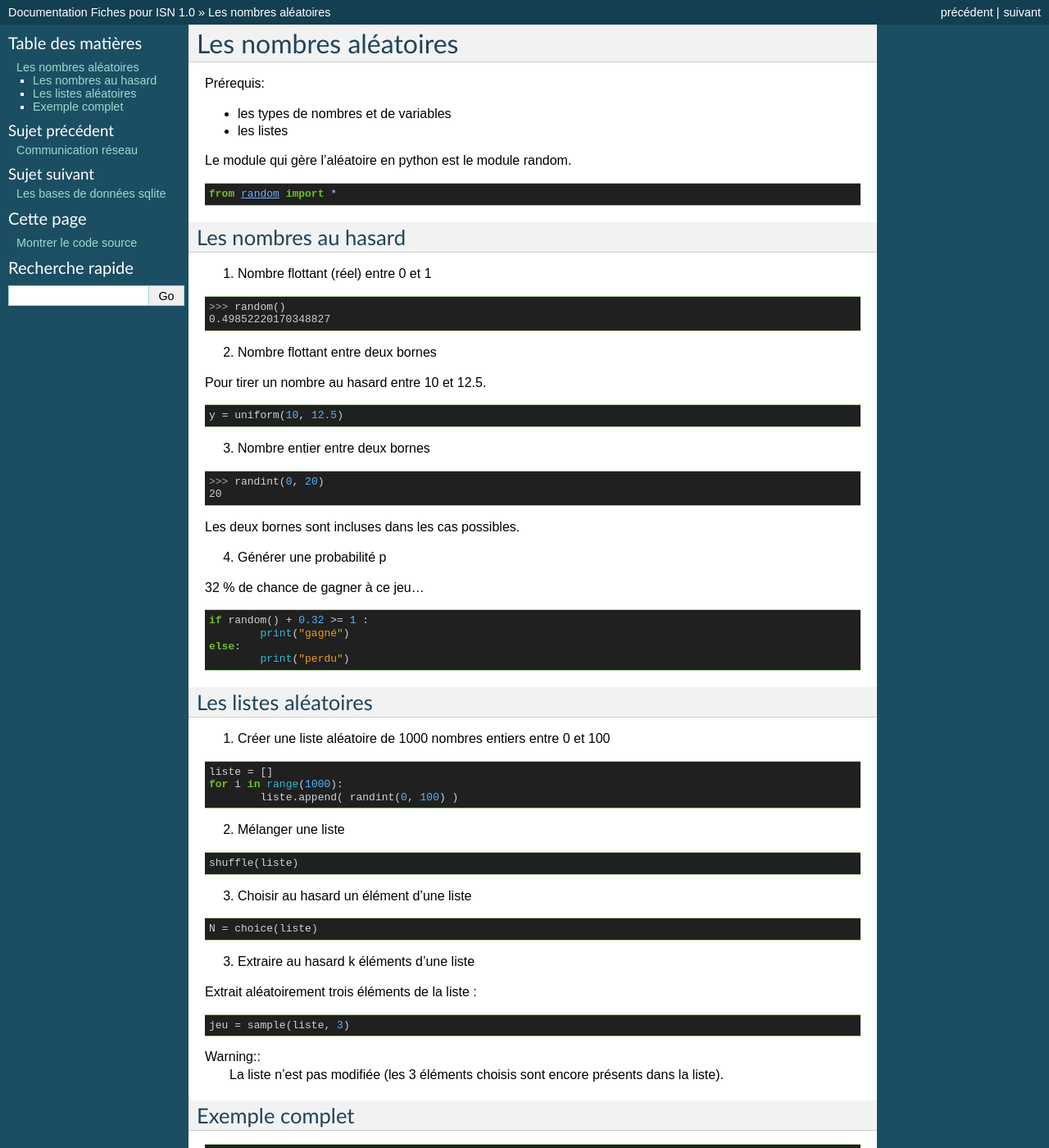
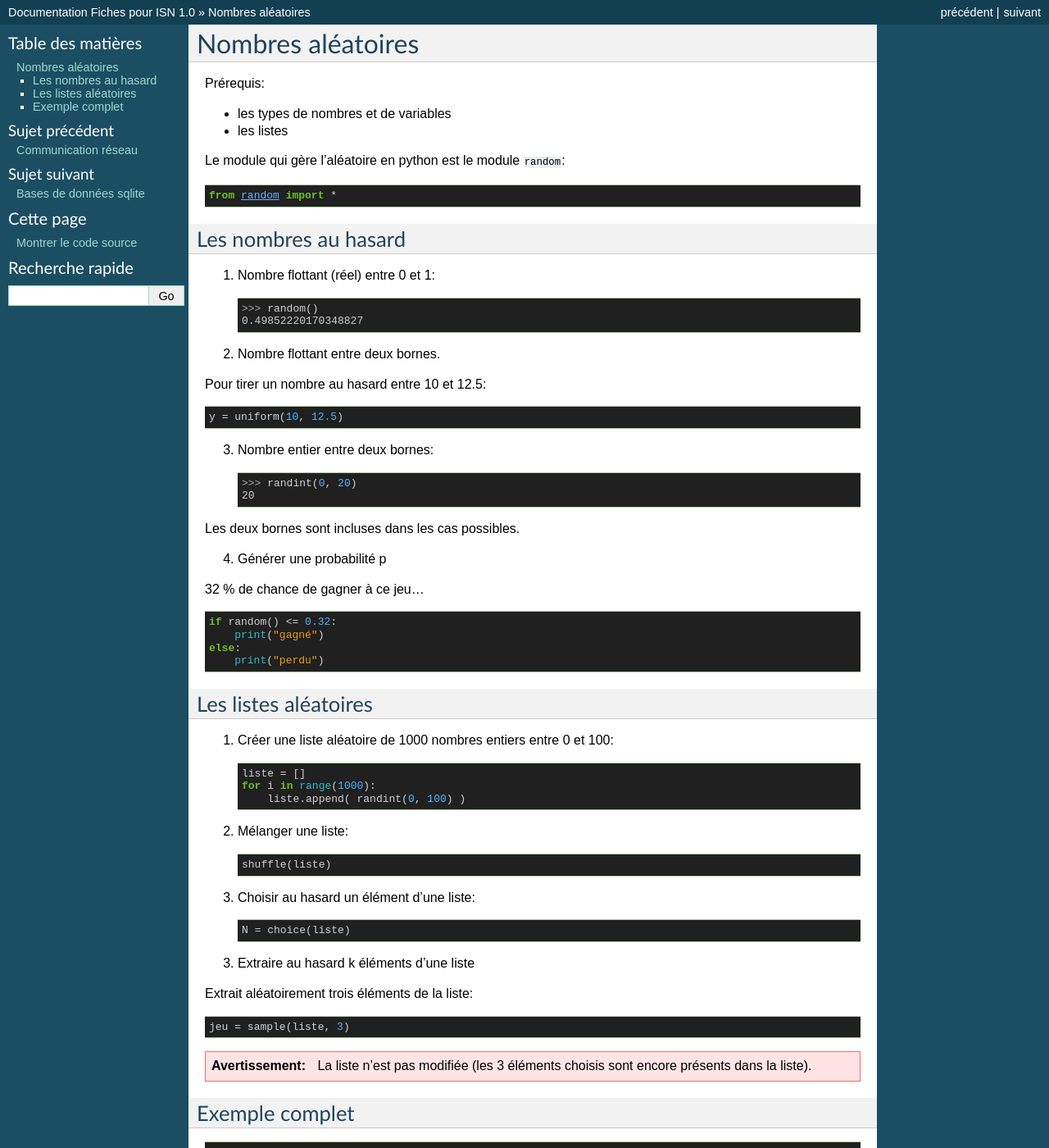
Before and after one commit to ORLEANS-TOURS-IRES/Fiches_ISN, a Sphinx documentation site: the page built from source/random.rst, in a window 1280 px wide and 1400 px high. Shown: the whole window at 82% size. Built offline with Sphinx 7.4.7, drawn with Linux system fonts in a browser that asks for light colours; some of the changed text lies outside the part shown.

Commit message:
modif sur la forme

```diff
--- a/source/random.rst
+++ b/source/random.rst
@@ -1,6 +1,6 @@
-**********************
-Les nombres aléatoires
-**********************
+******************
+Nombres aléatoires
+******************
 
 Prérequis:
 
@@ -8,33 +8,25 @@ Prérequis:
 
 * les listes
 
-Le module qui gère l'aléatoire en python est le module random.
+Le module qui gère l'aléatoire en python est le module ``random``::
 
-.. code-block:: python
-
-	from random import *
+        from random import *
 
 Les nombres au hasard
-===========================
+=====================
 
-1. Nombre flottant (réel) entre 0 et 1
+1. Nombre flottant (réel) entre 0 et 1::
 
-.. code-block:: python
+        >>> random()
+        0.49852220170348827
 
-	>>> random()
-	0.49852220170348827
+2. Nombre flottant entre deux bornes.
 
-2. Nombre flottant entre deux bornes
-
-Pour tirer un nombre au hasard entre 10 et 12.5.
-
-.. code-block:: python
+Pour tirer un nombre au hasard entre 10 et 12.5::
 
 	y = uniform(10, 12.5)
 
-3. Nombre entier entre deux bornes
-
-.. code-block:: python
+3. Nombre entier entre deux bornes::
 
 	>>> randint(0, 20)
 	20
@@ -47,78 +39,70 @@ Les deux bornes sont incluses dans les cas possibles.
 
 .. code-block:: python
 
-	if random() + 0.32 >= 1 :
-		print("gagné")
-	else:
-		print("perdu")
+        if random() <= 0.32:
+            print("gagné")
+        else:
+            print("perdu")
 
 Les listes aléatoires
 =====================
 
-1. Créer une liste aléatoire de 1000 nombres entiers entre 0 et 100
+1. Créer une liste aléatoire de 1000 nombres entiers entre 0 et 100::
 
-.. code-block:: python
+        liste = []
+        for i in range(1000):
+            liste.append( randint(0, 100) )
 
-	liste = []
-	for i in range(1000):
-		liste.append( randint(0, 100) )
-
-2. Mélanger une liste
-
-.. code-block:: python
+2. Mélanger une liste::
 
 	shuffle(liste)
 
-3. Choisir au hasard un élément d'une liste
-
-.. code-block:: python
+3. Choisir au hasard un élément d'une liste::
 
 	N = choice(liste)
 
 3. Extraire au hasard k éléments d'une liste
 
-Extrait aléatoirement trois éléments de la liste :
-
-.. code-block:: python
+Extrait aléatoirement trois éléments de la liste::
 
 	jeu = sample(liste, 3)
 
-Warning::
-	La liste n'est pas modifiée (les 3 éléments choisis sont encore présents dans la liste).
+.. warning::
+        La liste n'est pas modifiée (les 3 éléments choisis sont encore présents dans la liste).
 
 Exemple complet
 ===============
 
 .. code-block:: python
 
-	from random import *
+        from random import *
 
-	# un jeu de carte
-	couleur = ["pique", "coeur", "carreau", "trèfle"]
-	hauteur = ["As", "Roi", "Dame", "Valet", "Dix", "Neuf", "Huit", "Sept"]
+        # un jeu de carte
+        couleur = ["pique", "coeur", "carreau", "trèfle"]
+        hauteur = ["As", "Roi", "Dame", "Valet", "Dix", "Neuf", "Huit", "Sept"]
 
-	jeu = []
-	for c in couleur:
-		for h in hauteur:
-			jeu.append(h+" de "+c)
+        jeu = []
+        for c in couleur:
+            for h in hauteur:
+                jeu.append(h+" de "+c)
 
-	print("Le jeu neuf :")
-	print(jeu)
+        print("Le jeu neuf :")
+        print(jeu)
 
-	# mélanger
-	shuffle(jeu)
-	print("Le jeu mélangé")
-	print(jeu)
+        # mélanger
+        shuffle(jeu)
+        print("Le jeu mélangé")
+        print(jeu)
 
-	# Choisir au hasard le nombre de carte à donner
-	N = randint(3, 10)
-	print("Je donne "+str(N)+" cartes")
+        # Choisir au hasard le nombre de carte à donner
+        N = randint(3, 10)
+        print("Je donne "+str(N)+" cartes")
 
-	# Donner N cartes
-	donne = sample(jeu, N)
-	print("Les voilà :")
-	print(donne)
+        # Donner N cartes
+        donne = sample(jeu, N)
+        print("Les voilà :")
+        print(donne)
 
-	# Attention les cartes données sont encore dans le jeu
-	print("Le jeu est-il complet ?")
-	print(len(jeu))
+        # Attention les cartes données sont encore dans le jeu
+        print("Le jeu est-il complet ?")
+        print(len(jeu))
--- a/source/reseau.rst
+++ b/source/reseau.rst
@@ -133,7 +133,7 @@ Création du client
 Structure du programme
 ----------------------
 
-1. **Création d’un canal** pour gérer la communication - ``socket.socket()``
+1. **Création d’un canal** pour gérer la communication - ``client = socket.socket()``
 
    .. code-block:: python
 
```
Also changed, not shown: source/sqlite.rst (+67 -87 lines).
